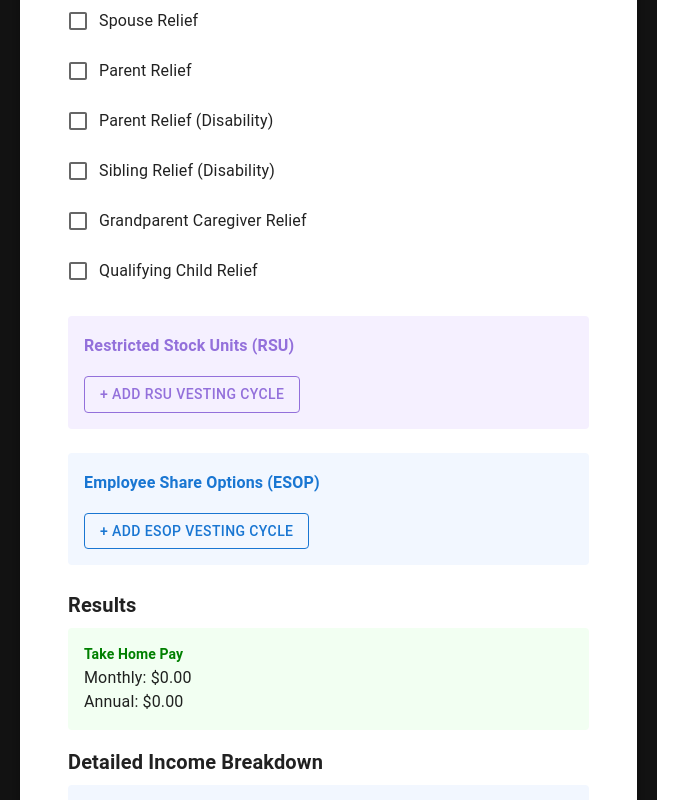
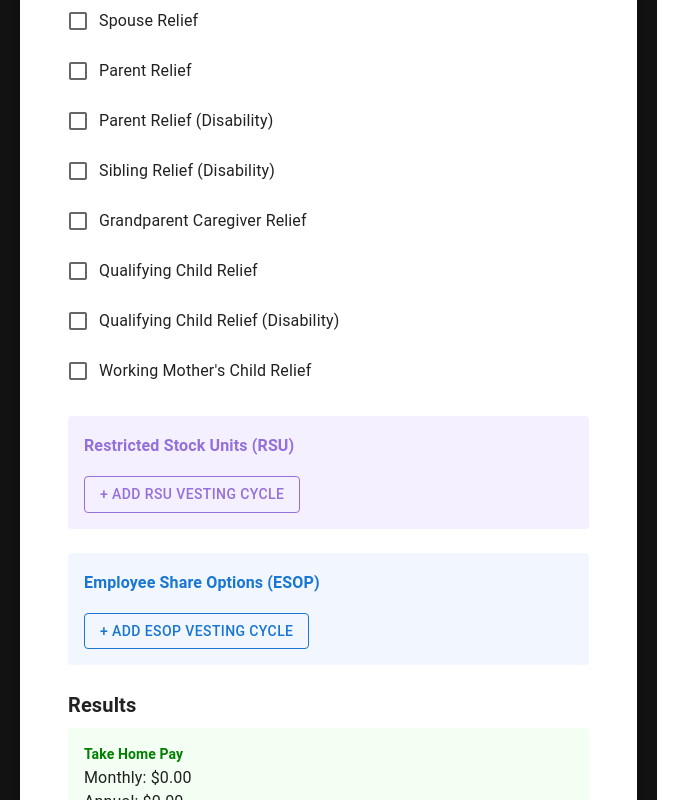
Before and after one commit to yogeshps/yogeshps.github.io, a React (Vite) app: page / in a window 1280 px wide. Shown: the part 1065-1865 px from the top of the page, without its empty margins (0-700 px from the left). Built offline with nearby package versions, Linux system fonts and the light colour scheme.

Commit message:
added working mother relief

```diff
--- a/src/components/SingaporeTaxCalculator.tsx
+++ b/src/components/SingaporeTaxCalculator.tsx
@@ -209,7 +209,9 @@ const SingaporeTakeHomeCalculator = () => {
     parentDisabilityRelief: 0,
     siblingDisabilityRelief: 0,
     grandparentCaregiverRelief: 0,
-    qualifyingChildRelief: 0
+    qualifyingChildRelief: 0,
+    qualifyingChildReliefDisability: 0,
+    workingMothersChildRelief: 0
   });
 
   // Add new state for Spouse Relief
@@ -257,6 +259,19 @@ const SingaporeTakeHomeCalculator = () => {
   const [qualifyingChildRelief, setQualifyingChildRelief] = useState({
     enabled: false,
     dependants: "1"
+  });
+
+  // Add this new state declaration
+  const [qualifyingChildReliefDisability, setQualifyingChildReliefDisability] = useState({
+    enabled: false,
+    dependants: "1"
+  });
+
+  // Add this new state for Working Mother's Child Relief
+  const [workingMothersChildRelief, setWorkingMothersChildRelief] = useState({
+    enabled: false,
+    amount: '',
+    error: ''
   });
 
   // Effect to handle initial EIR setup and income source changes
@@ -340,7 +355,9 @@ const SingaporeTakeHomeCalculator = () => {
       annualIncome: results.baseIncome || 0,
       sprStatus: extraInputs.sprStatus,
       grandparentCaregiverRelief,
-      qualifyingChildRelief
+      qualifyingChildRelief,
+      qualifyingChildReliefDisability,
+      workingMothersChildRelief
     });
 
     setTaxReliefResults(reliefs);
@@ -357,7 +374,9 @@ const SingaporeTakeHomeCalculator = () => {
     results.baseIncome,
     extraInputs.sprStatus,
     grandparentCaregiverRelief,
-    qualifyingChildRelief
+    qualifyingChildRelief,
+    qualifyingChildReliefDisability,
+    workingMothersChildRelief
   ]);
 
   // Finally calculate taxable income after all reliefs
@@ -806,6 +825,10 @@ const SingaporeTakeHomeCalculator = () => {
       handleGrandparentCaregiverReliefChange={handleGrandparentCaregiverReliefChange}
       qualifyingChildRelief={qualifyingChildRelief}
       setQualifyingChildRelief={setQualifyingChildRelief}
+      qualifyingChildReliefDisability={qualifyingChildReliefDisability}
+      setQualifyingChildReliefDisability={setQualifyingChildReliefDisability}
+      workingMothersChildRelief={workingMothersChildRelief}
+      setWorkingMothersChildRelief={setWorkingMothersChildRelief}
     />
   );
 };
--- a/src/components/SingaporeTaxCalculatorView.tsx
+++ b/src/components/SingaporeTaxCalculatorView.tsx
@@ -1,4 +1,4 @@
-import React from 'react';
+import React, { useState } from 'react';
 import {
   Card,
   CardContent,
@@ -75,9 +75,11 @@ interface TaxReliefResult {
   siblingDisabilityRelief: number;
   grandparentCaregiverRelief: number;
   qualifyingChildRelief: number;
+  qualifyingChildReliefDisability: number;
+  workingMothersChildRelief: number;
 }
 
-interface SingaporeTaxCalculatorViewProps {
+export interface SingaporeTaxCalculatorViewProps {
   extraInputs: {
     age: string;
     sprStatus: string;
@@ -159,6 +161,24 @@ interface SingaporeTaxCalculatorViewProps {
     dependants: string;
   };
   setQualifyingChildRelief: React.Dispatch<React.SetStateAction<{ enabled: boolean; dependants: string }>>;
+  qualifyingChildReliefDisability: {
+    enabled: boolean;
+    dependants: string;
+  };
+  setQualifyingChildReliefDisability: React.Dispatch<React.SetStateAction<{
+    enabled: boolean;
+    dependants: string;
+  }>>;
+  workingMothersChildRelief: {
+    enabled: boolean;
+    amount: string;
+    error: string;
+  };
+  setWorkingMothersChildRelief: React.Dispatch<React.SetStateAction<{
+    enabled: boolean;
+    amount: string;
+    error: string;
+  }>>;
   // Handler functions
   handleClose: () => void;
   handlePopoverClick: (
@@ -234,6 +254,8 @@ export const SingaporeTaxCalculatorView: React.FC<SingaporeTaxCalculatorViewProp
   siblingRelief,
   grandparentCaregiverRelief,
   qualifyingChildRelief,
+  qualifyingChildReliefDisability,
+  workingMothersChildRelief,
   handleClose,
   handlePopoverClick,
   setExtraInputs,
@@ -275,8 +297,16 @@ export const SingaporeTaxCalculatorView: React.FC<SingaporeTaxCalculatorViewProp
   setSiblingRelief,
   handleParentStayTypeChange,
   handleGrandparentCaregiverReliefChange,
-  setQualifyingChildRelief
+  setQualifyingChildRelief,
+  setQualifyingChildReliefDisability,
+  setWorkingMothersChildRelief
 }) => {
+  const [workingMothersChildReliefState, setWorkingMothersChildReliefState] = useState({
+    enabled: false,
+    amount: '',
+    error: ''
+  });
+
   // Render
   return (
     <Card sx={{ width: '100%', maxWidth: 1000, mx: 'auto', p: 4, borderRadius: 2, boxShadow: 3 }}>
@@ -966,10 +996,87 @@ export const SingaporeTaxCalculatorView: React.FC<SingaporeTaxCalculatorViewProp
             </Box>
           )}
 
-          {grandparentCaregiverRelief.enabled && taxReliefResults.grandparentCaregiverRelief > 0 && (
-            <Typography>
-              Grandparent Caregiver Relief: {formatCurrency(taxReliefResults.grandparentCaregiverRelief)}
-            </Typography>
+          {/* Qualifying Child Relief (Disability) Section */}
+          <FormControlLabel
+            control={
+              <Checkbox
+                id="qualifying-child-relief-disability"
+                name="qualifyingChildReliefDisability"
+                checked={qualifyingChildReliefDisability.enabled}
+                onChange={(e) => {
+                  setQualifyingChildReliefDisability(prev => ({
+                    ...prev,
+                    enabled: e.target.checked
+                  }));
+                }}
+              />
+            }
+            label="Qualifying Child Relief (Disability)"
+          />
+          {qualifyingChildReliefDisability.enabled && (
+            <Box sx={{ ml: 4, display: 'flex', flexDirection: 'column', gap: 1 }}>
+              <Typography>How many children with disabilities can you claim for?</Typography>
+              <Select
+                id="qualifying-child-relief-disability-dependants"
+                name="qualifyingChildReliefDisabilityDependants"
+                size="small"
+                value={qualifyingChildReliefDisability.dependants}
+                onChange={(e) => setQualifyingChildReliefDisability(prev => ({
+                  ...prev,
+                  dependants: e.target.value
+                }))}
+                sx={{ width: '120px' }}
+              >
+                <MenuItem value="1">1</MenuItem>
+                <MenuItem value="2">2</MenuItem>
+                <MenuItem value="3">3</MenuItem>
+                <MenuItem value="4">4</MenuItem>
+                <MenuItem value="5">5</MenuItem>
+              </Select>
+            </Box>
+          )}
+
+          {/* Working Mother's Child Relief Section */}
+          <FormControlLabel
+            control={
+              <Checkbox
+                id="working-mothers-child-relief"
+                name="workingMothersChildRelief"
+                checked={workingMothersChildRelief.enabled}
+                onChange={(e) => {
+                  setWorkingMothersChildRelief(prev => ({
+                    ...prev,
+                    enabled: e.target.checked
+                  }));
+                }}
+              />
+            }
+            label="Working Mother's Child Relief"
+          />
+          {workingMothersChildRelief.enabled && (
+            <Box sx={{ display: 'flex', flexDirection: 'column', gap: 1 }}>
+              <TextField
+                id="working-mothers-child-relief-amount"
+                name="workingMothersChildReliefAmount"
+                placeholder="Enter amount"
+                value={workingMothersChildRelief.amount}
+                onChange={(e) => {
+                  const value = e.target.value;
+                  const isValid = /^[0-9]*\.?[0-9]*$/.test(value) && Number(value) >= 0;
+
+                  setWorkingMothersChildRelief(prev => ({
+                    ...prev,
+                    amount: value,
+                    error: isValid ? '' : 'Enter a valid amount.'
+                  }));
+                }}
+                variant="outlined"
+                size="small"
+                sx={{ ml: 4, width: '200px' }}
+                error={!!workingMothersChildRelief.error}
+                helperText={workingMothersChildRelief.error}
+              />
+            </Box>
           )}
         </Box>
 
@@ -1357,8 +1464,18 @@ export const SingaporeTaxCalculatorView: React.FC<SingaporeTaxCalculatorViewProp
                 Qualifying Child Relief: {formatCurrency(taxReliefResults.qualifyingChildRelief)}
               </Typography>
             )}
+            {qualifyingChildReliefDisability.enabled && taxReliefResults.qualifyingChildReliefDisability > 0 && (
+              <Typography>
+                Qualifying Child Relief (Disability): {formatCurrency(taxReliefResults.qualifyingChildReliefDisability)}
+              </Typography>
+            )}
 
-
+            {/* After Qualifying Child Relief (Disability) display */}
+            {workingMothersChildRelief.enabled && taxReliefResults.workingMothersChildRelief > 0 && (
+              <Typography>
+                Working Mother's Child Relief: {formatCurrency(taxReliefResults.workingMothersChildRelief)}
+              </Typography>
+            )}
 
             <Box sx={{ borderTop: 1, borderColor: 'divider', mt: 1, pt: 1 }}>
               <Typography variant="subtitle1" sx={{ fontWeight: 'bold' }}>
--- a/src/utils/TaxReliefCalculator.ts
+++ b/src/utils/TaxReliefCalculator.ts
@@ -14,6 +14,8 @@ interface TaxReliefResult {
   totalTaxableIncome: number;
   grandparentCaregiverRelief: number;
   qualifyingChildRelief: number;
+  qualifyingChildReliefDisability: number;
+  workingMothersChildRelief: number;
 }
 
 interface CpfTopUpInputs {
@@ -62,6 +64,11 @@ interface TaxReliefInputs {
   sprStatus: string;  // Add this parameter
   grandparentCaregiverRelief: { enabled: boolean };
   qualifyingChildRelief: { enabled: boolean; dependants: string };
+  qualifyingChildReliefDisability: { enabled: boolean; dependants: string };
+  workingMothersChildRelief: {
+    enabled: boolean;
+    amount: string;  // Keep as string in input
+  };
 }
 
 export function calculateEarnedIncomeRelief(age: number, isDisability: boolean): number {
@@ -166,6 +173,18 @@ function calculateQualifyingChildRelief(qualifyingChildRelief?: { enabled: boole
   return dependantCount * constants.QUALIFYING_CHILD_RELIEF.AMOUNT;
 }
 
+function calculateQualifyingChildReliefDisability(qualifyingChildReliefDisability?: { enabled: boolean; dependants: string }): number {
+  if (!qualifyingChildReliefDisability?.enabled) return 0;
+
+  const dependantCount = Number(qualifyingChildReliefDisability.dependants) || 0;
+  return dependantCount * constants.QUALIFYING_CHILD_RELIEF.DISABILITY_AMOUNT;
+}
+
+function calculateWorkingMothersChildRelief(workingMothersChildRelief?: { enabled: boolean; amount: string }): number {
+  if (!workingMothersChildRelief?.enabled) return 0;
+  return Number(workingMothersChildRelief.amount) || 0;  // Convert to number during calculation
+}
+
 export function calculateTaxReliefs({
   age,
   taxReliefs,
@@ -179,7 +198,9 @@ export function calculateTaxReliefs({
   annualIncome,
   sprStatus,
   grandparentCaregiverRelief,
-  qualifyingChildRelief
+  qualifyingChildRelief,
+  qualifyingChildReliefDisability,
+  workingMothersChildRelief
 }: TaxReliefInputs): TaxReliefResult {
   // Existing relief calculations
   let earnedIncomeRelief = 0;
@@ -223,6 +244,12 @@ export function calculateTaxReliefs({
   const grandparentCaregiverReliefValue = calculateGrandparentCaregiverRelief(grandparentCaregiverRelief);
 
   const qualifyingChildReliefValue = calculateQualifyingChildRelief(qualifyingChildRelief);
+  const qualifyingChildReliefDisabilityValue = calculateQualifyingChildReliefDisability(qualifyingChildReliefDisability);
+
+  const workingMothersChildReliefValue = calculateWorkingMothersChildRelief({
+    enabled: workingMothersChildRelief.enabled,
+    amount: Number(workingMothersChildRelief.amount) || 0
+  });
 
   // Calculate total reliefs (include grandparent caregiver relief)
   const totalReliefs = earnedIncomeRelief +
@@ -235,7 +262,9 @@ export function calculateTaxReliefs({
     parentDisabilityReliefValue +
     siblingDisabilityReliefValue +
     grandparentCaregiverReliefValue +
-    qualifyingChildReliefValue;
+    qualifyingChildReliefValue +
+    qualifyingChildReliefDisabilityValue +
+    workingMothersChildReliefValue;
 
   // Calculate taxable income
   const totalTaxableIncome = Math.max(0, annualIncome - totalReliefs);
@@ -252,6 +281,8 @@ export function calculateTaxReliefs({
     siblingDisabilityRelief: siblingDisabilityReliefValue,
     grandparentCaregiverRelief: grandparentCaregiverReliefValue,
     qualifyingChildRelief: qualifyingChildReliefValue,
+    qualifyingChildReliefDisability: qualifyingChildReliefDisabilityValue,
+    workingMothersChildRelief: workingMothersChildReliefValue,
     totalReliefs,
     totalTaxableIncome
   };
```
Also changed, not shown: src/utils/constants.ts (+9 -1 lines).
